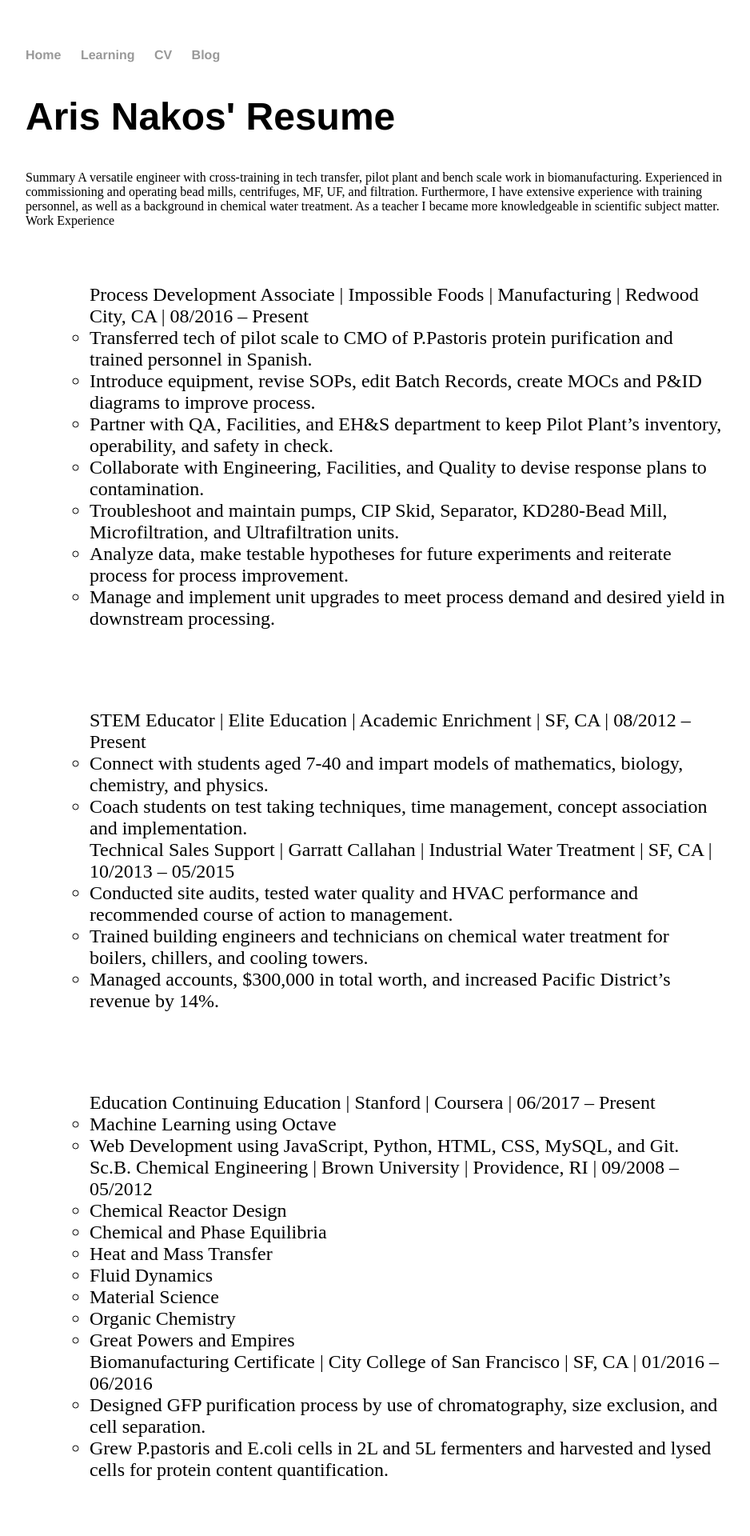
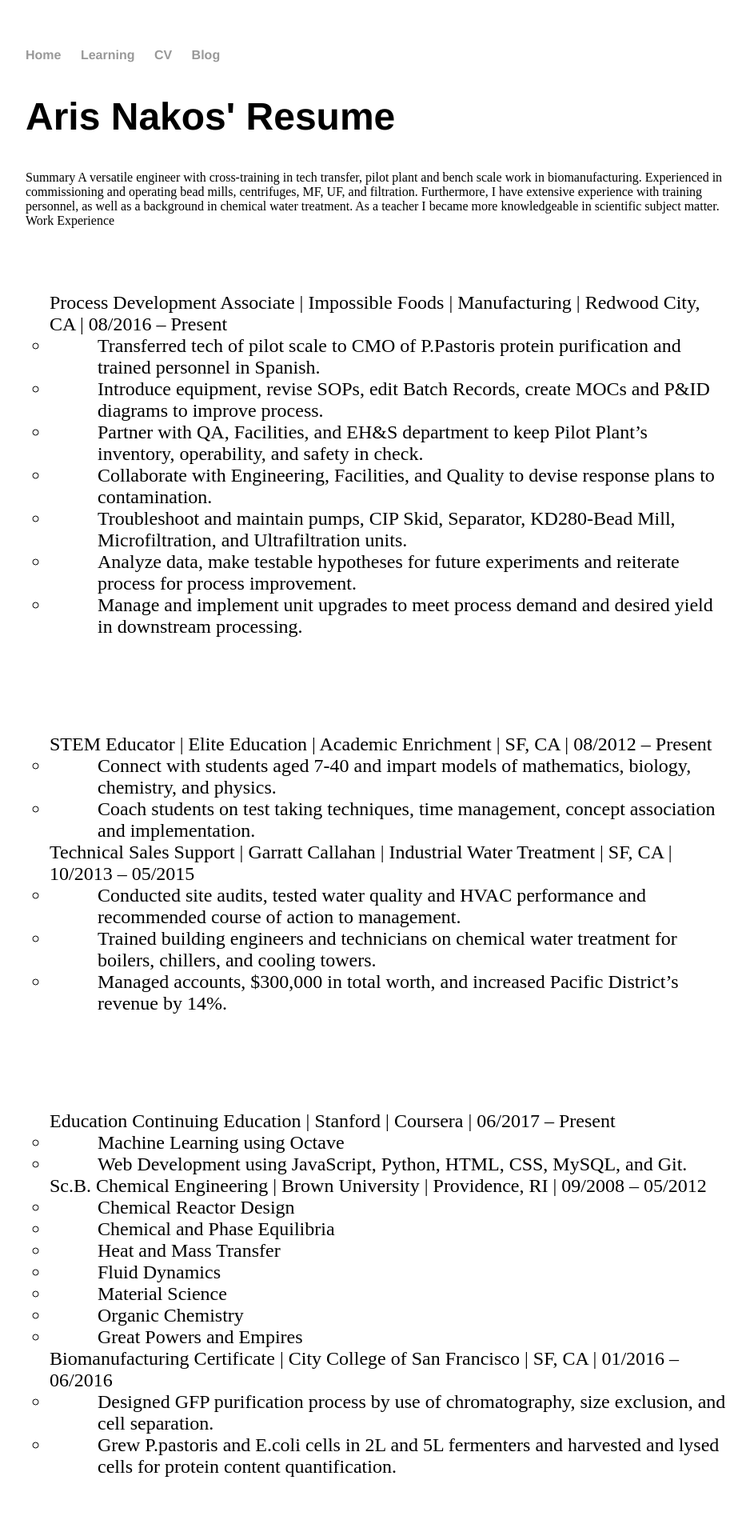
Before and after one commit to aristidesnakos/aristidesnakos.github.io, a Jekyll site: the page built from cv/index.html, in a window 1280 px wide. Shown: the top 1920 px of the page at 80% size, without its empty margins (160-1098 px from the left). Built offline with Jekyll 4.4.1, drawn with Linux system fonts in a browser that asks for light colours.

Commit message:
Update main.css
updated padding on ul & li

```diff
--- a/css/main.css
+++ b/css/main.css
@@ -54,12 +54,13 @@
 ul.cv {
     margin: 40px auto 40px;
     font-size: 1.5em;
-    padding-top: 30px;
+    padding-top: 40px;
     padding-right: 20px;
-    padding-bottom: 30px;
-    padding-left: 80px;
+    padding-bottom: 40px;
+    padding-left: 30px;
 }
 
 ul.cv li {
     list-style-type: circle;
+    padding-left: 60px;
 }
```
